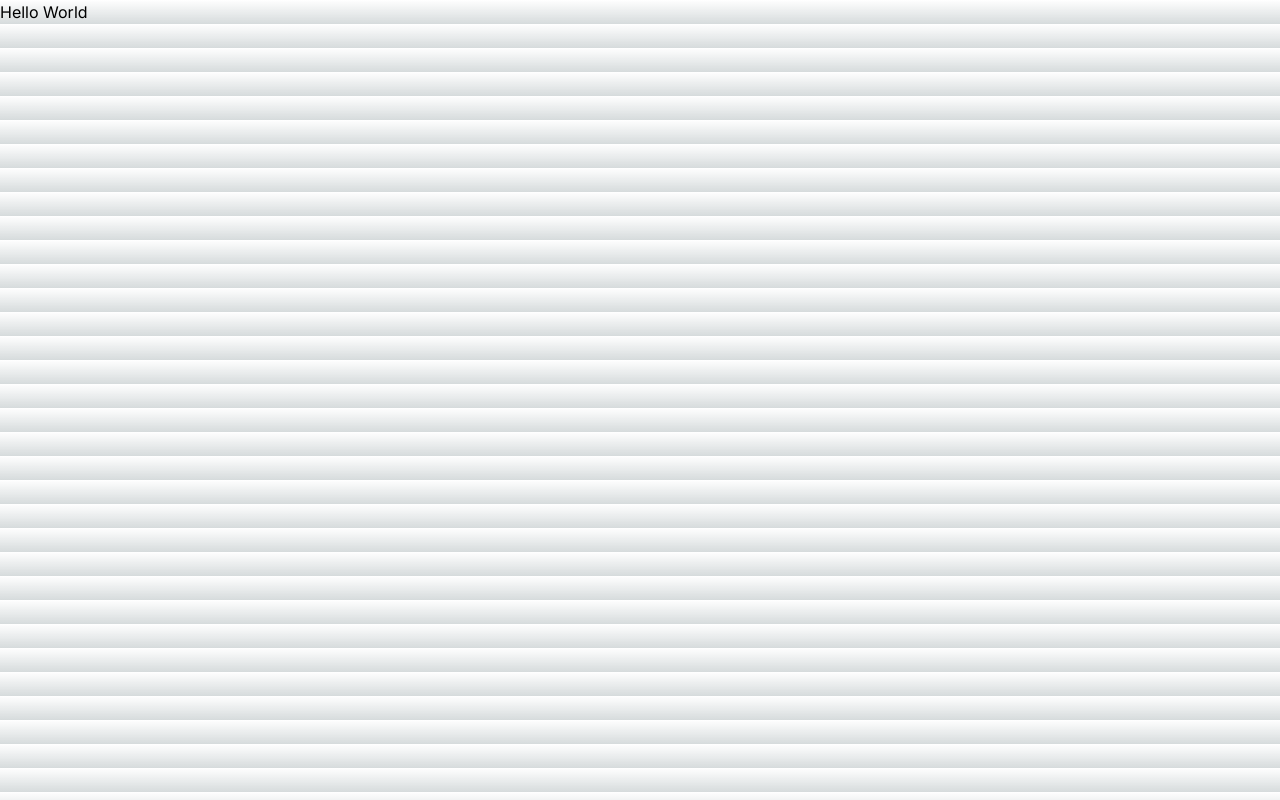
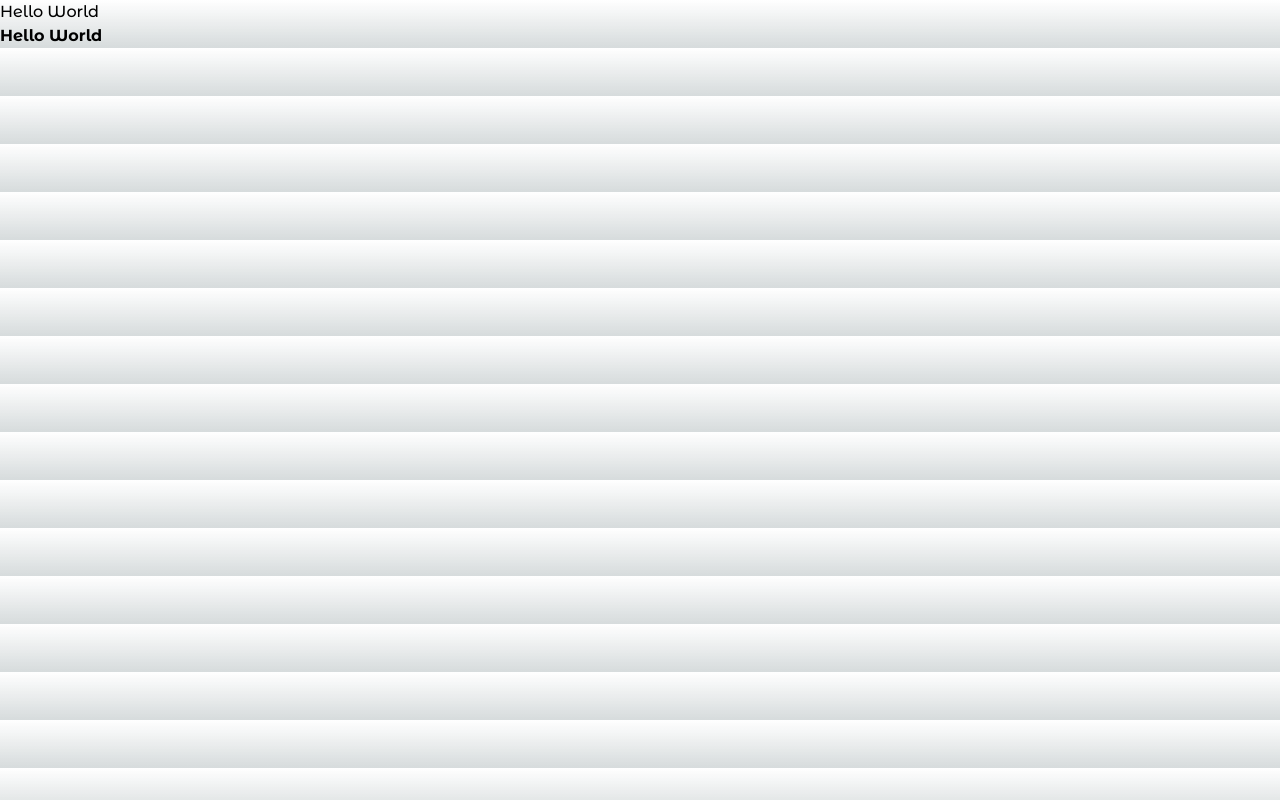
Before and after one commit to IAPC1994/nextjs14-teslo-shop, a Next.js app: page / in a window 1280 px wide. Built offline with nearby package versions, Linux system fonts and the light colour scheme.

Commit message:
feat(web): fonts config file created

```diff
--- a/src/app/layout.tsx
+++ b/src/app/layout.tsx
@@ -1,8 +1,9 @@
 import type { Metadata } from "next";
-import { Inter } from "next/font/google";
+import { inter } from "@/config/fonts";
+
 import "./globals.css";
 
-const inter = Inter({ subsets: ["latin"] });
+
 
 export const metadata: Metadata = {
   title: "Create Next App",
--- a/src/app/page.tsx
+++ b/src/app/page.tsx
@@ -1,9 +1,10 @@
-import Image from "next/image";
+import { titleFont } from "@/config/fonts";
 
 export default function Home() {
   return (
     <main className="">
-      <h1>Hello World</h1>
+      <h1 className={ `${ titleFont.className }`}>Hello World</h1>
+      <h1 className={ `${ titleFont.className } font-bold`}>Hello World</h1>
     </main>
   );
 }
--- /dev/null
+++ b/src/config/fonts.ts
@@ -0,0 +1,8 @@
+import { Inter, Montserrat_Alternates } from "next/font/google";
+
+export const inter = Inter({ subsets: ["latin"] });
+
+export const titleFont = Montserrat_Alternates({
+    subsets: ['latin'],
+    weight: ['500','700']
+});
```
